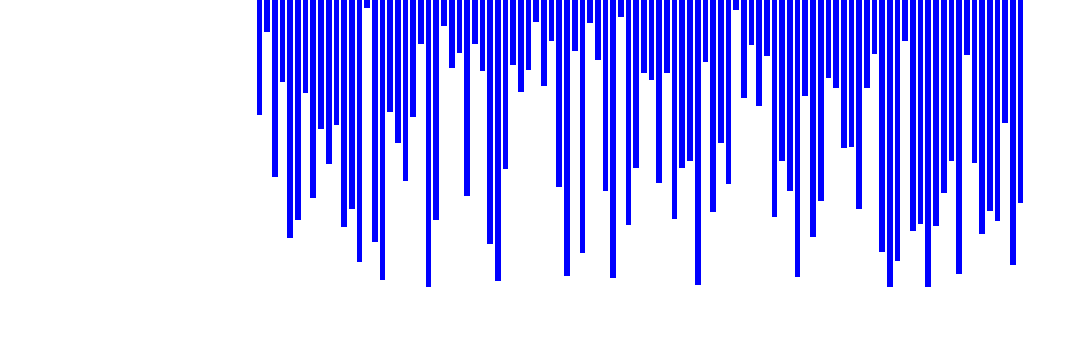
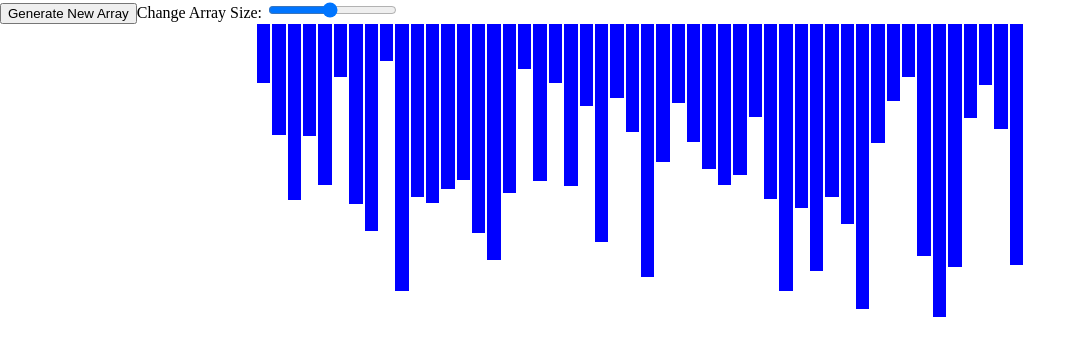
Before and after one commit to Rajat352/algorithm-visualizer, a React (Vite) app: page / in a window 1280 px wide. Shown: the top 356 px of the page, without its empty margins (0-1086 px from the left). Built offline with nearby package versions, Linux system fonts and the light colour scheme.

Commit message:
added functionality to generate new array with a button and also control the size of the generated array

```diff
--- a/src/App.jsx
+++ b/src/App.jsx
@@ -1,8 +1,13 @@
 import "./App.css";
 import SortingVisualizer from "./SortingVisualizer/SortingVisualizer";
+import SortingHeader from "./SortingVisualizer/SortingHeader";
 
 function App() {
-  return <SortingVisualizer />;
+  return (
+    <>
+      <SortingVisualizer />
+    </>
+  );
 }
 
 export default App;
--- /dev/null
+++ b/src/SortingVisualizer/SortingHeader.jsx
@@ -0,0 +1,25 @@
+export default function SortingHeader(props) {
+  const { generateArray, numberOfBars, setNumberOfBars } = props;
+
+  const changeNumberOfBars = (event) => {
+    setNumberOfBars(Number(event.target.value));
+  };
+
+  return (
+    <div className="header-container">
+      <button onClick={generateArray} className="generate-new-array-btn">
+        Generate New Array
+      </button>
+      <label htmlFor="change-size">Change Array Size: </label>
+      <input
+        id="change-size"
+        type="range"
+        min={5}
+        max={100}
+        value={numberOfBars}
+        onChange={changeNumberOfBars}
+        style={{ backgroundColor: "white", cursor: "pointer" }}
+      />
+    </div>
+  );
+}
--- a/src/SortingVisualizer/SortingVisualizer.jsx
+++ b/src/SortingVisualizer/SortingVisualizer.jsx
@@ -1,26 +1,35 @@
 import "./SortingVisualizer.css";
+import SortingHeader from "./SortingHeader";
 
 import { useEffect, useState } from "react";
 
 export default function SortingVisualizer() {
   const [array, setArray] = useState([]);
 
-  function randomIntegerFromInterval(min, max) {
-    return Math.floor(Math.random() * (max - min + 1) + min);
-  }
+  const [numberOfBars, setNumberOfBars] = useState(50);
 
   useEffect(() => {
+    generateRandomArray();
+  }, [numberOfBars]);
+
+  const generateRandomArray = () => {
     const randomArray = [];
-    for (let i = 0; i < 100; i++) {
+    for (let i = 0; i < numberOfBars; i++) {
       randomArray.push(randomIntegerFromInterval(5, 300));
     }
     setArray(randomArray);
-  }, []);
+  };
 
   const numBars = array.length;
   const barWidth = 100 / numBars;
 
   return (
+    <div>
+      <SortingHeader
+        generateArray={generateRandomArray}
+        numberOfBars={numberOfBars}
+        setNumberOfBars={setNumberOfBars}
+      />
       <div className="bars-container">
         {array.map((value, index) => (
           <div
@@ -30,5 +39,10 @@ export default function SortingVisualizer() {
           ></div>
         ))}
       </div>
+    </div>
   );
+
+  function randomIntegerFromInterval(min, max) {
+    return Math.floor(Math.random() * (max - min + 1) + min);
   }
+}
```
Lines whose indentation alone changed are shown as unchanged.
